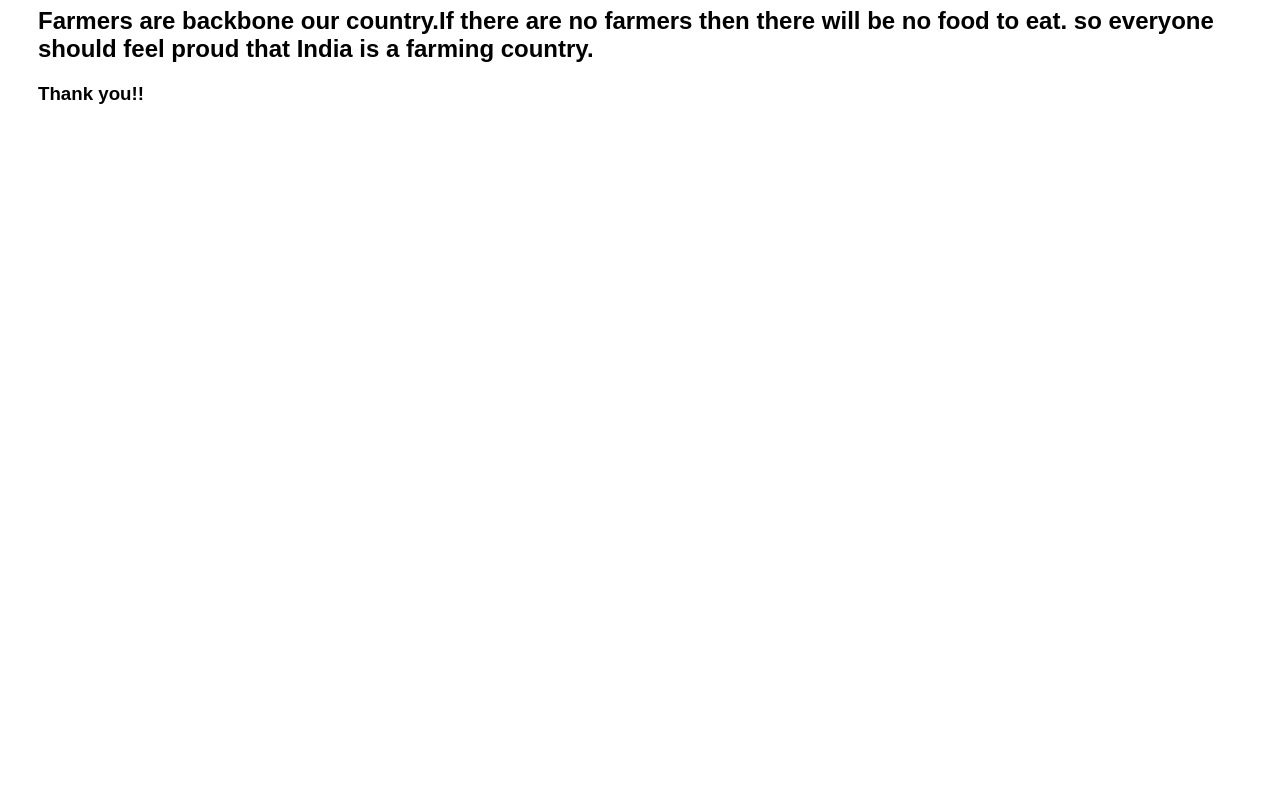
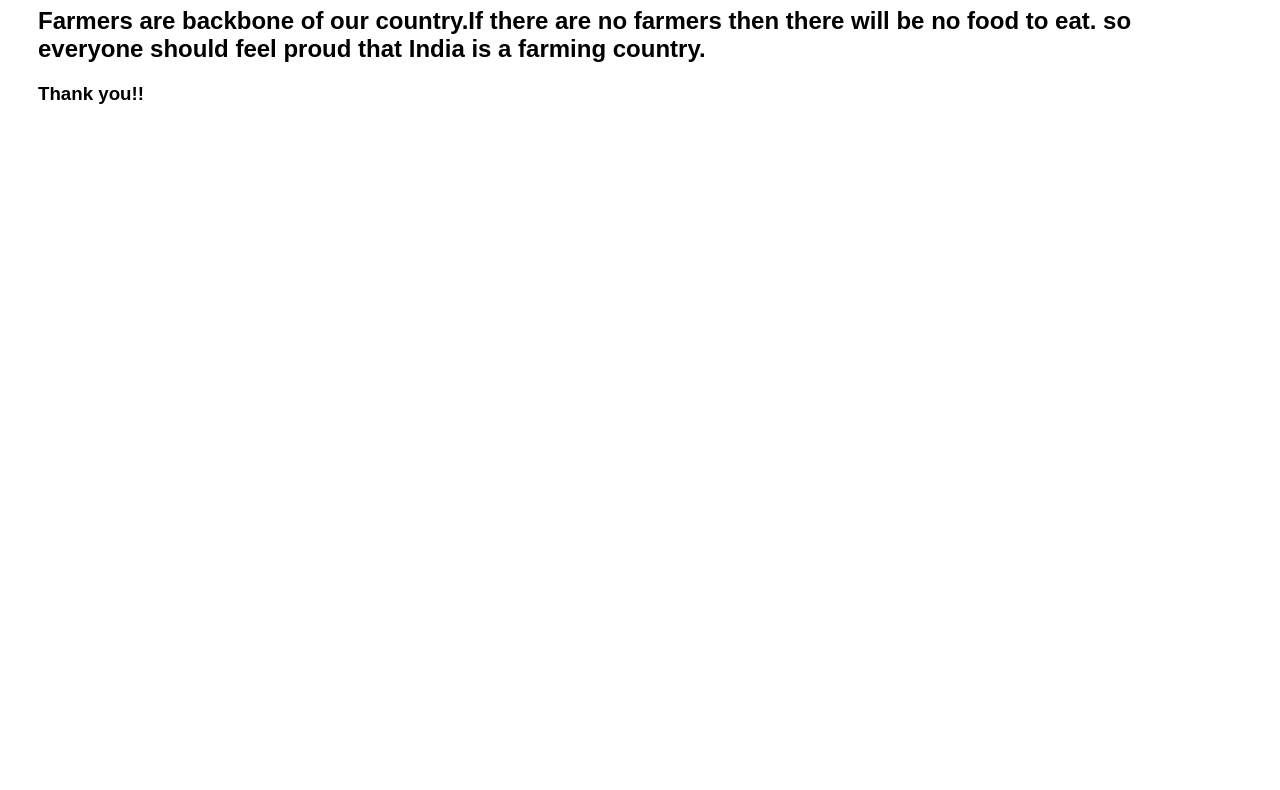
Before and after one commit to Priyanka-345/Priyanka-345, a plain HTML site: page index.html in a window 1280 px wide. Shown: the part 203-993 px from the top of the page. Drawn offline with Linux system fonts and the light colour scheme.

Commit message:
Update index.html

```diff
--- a/index.html
+++ b/index.html
@@ -59,7 +59,7 @@ text-decoration: none;
 </nav>
 </header>
 <h1>Hii! This is priyanka.</h1>
-<h2>Farmers are backbone our country.If there are no farmers then there will be no food to eat.
+<h2>Farmers are backbone of our country.If there are no farmers then there will be no food to eat.
     so everyone should feel proud that India is a farming country.</h2>
     <h3>Thank you!!</h3>
 </Body>
```
